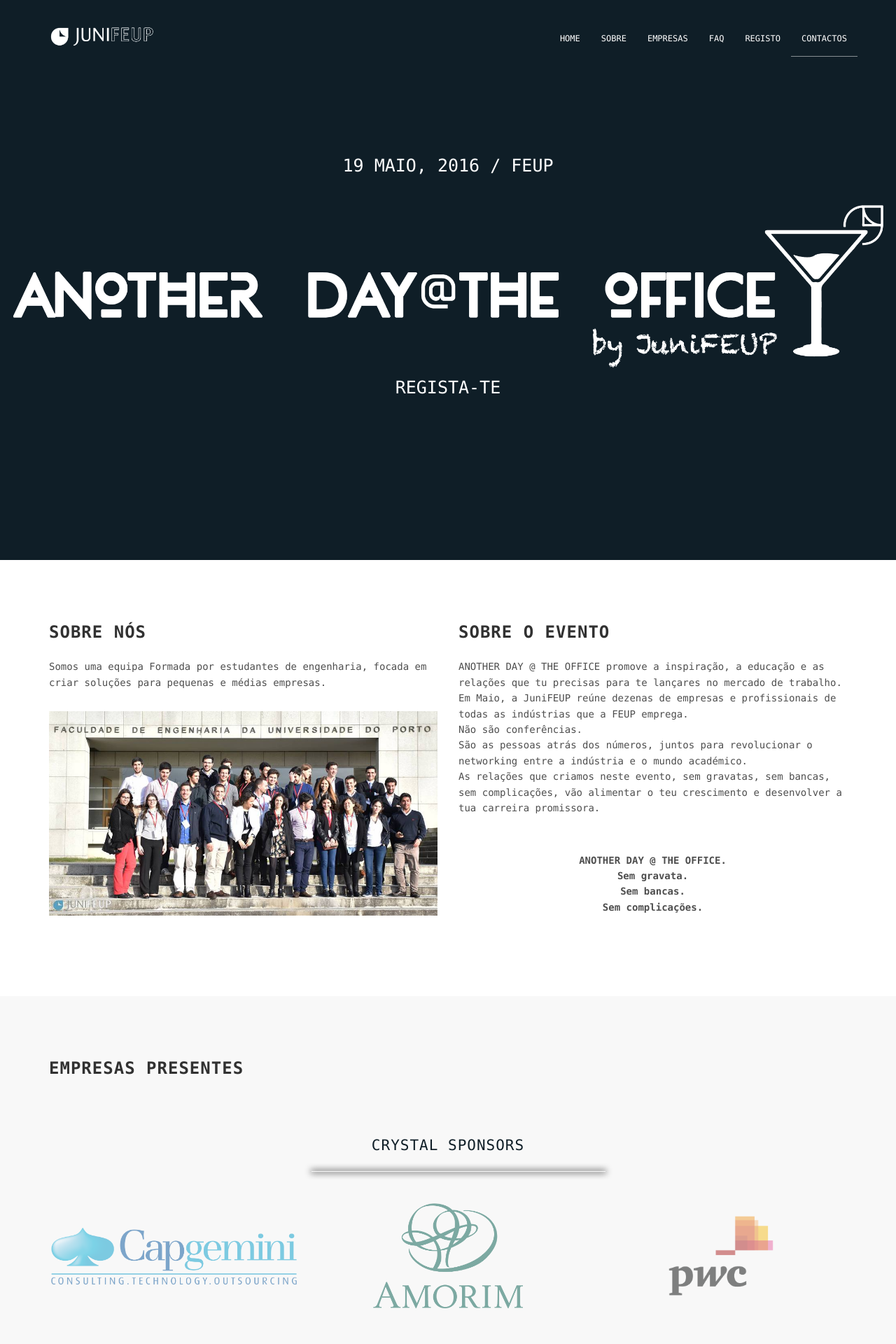
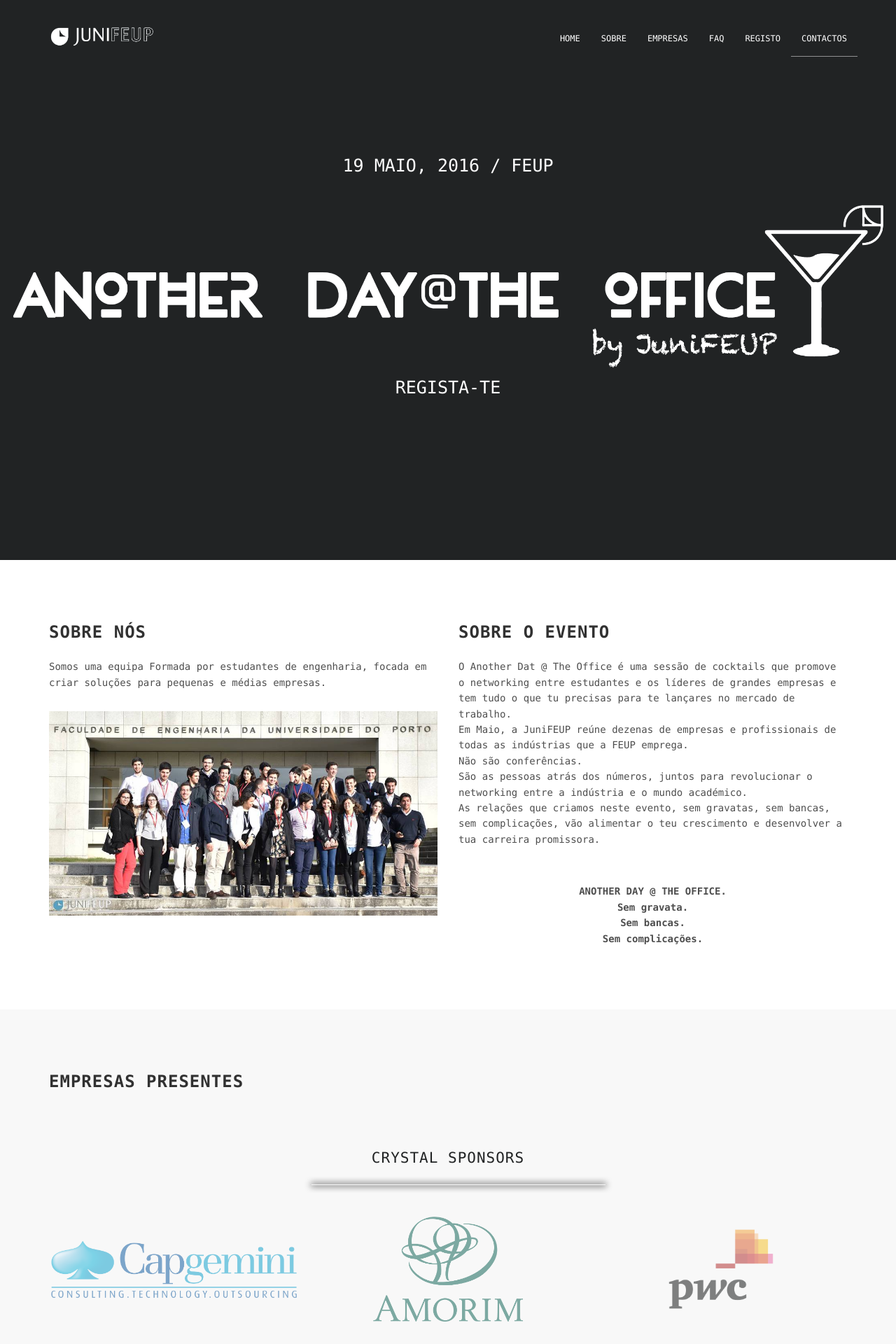
Before and after one commit to luisfmelo/ADATO, a PHP site: page / in a window 1280 px wide. Shown: the top 1920 px of the page at 70% size. Run offline with PHP 8.4, Linux system fonts and the light colour scheme; some libraries are stand-ins or nearby versions.

Commit message:
change color

```diff
--- a/assets/css/main.css
+++ b/assets/css/main.css
@@ -203,11 +203,11 @@ ul li {
 
 .btn-black {
   color: #fff;
-  background-color: rgb(15,30,39);/*#000;*/
+  background-color: rgb(33,35,36);/*#000;*/
 }
 .btn-black:hover, .btn-black:focus {
   color: #fff;
-  background-color: rgb(15,30,39);/*#000;*/
+  background-color: rgb(33,35,36);/*#000;*/
 }
 
 /*
@@ -229,14 +229,14 @@ ul li {
   background: url(../images/backgrounds/bg-1.jpg) no-repeat center center/cover;
 }
 .bg-image-1::before {
-  background-color: rgb(15,30,39);/*rgba(0, 0, 0, 0.7);*/
+  background-color: rgb(33,35,36);/*rgba(0, 0, 0, 0.7);*/
 }
 
 .bg-image-2 {
   background: url(../images/backgrounds/bg-2.jpg) no-repeat center bottom/cover;
 }
 .bg-image-2::before {
-  background-color: rgb(15,30,39);/*rgba(0, 0, 0, 0.7);*/
+  background-color: rgb(33,35,36);/*rgba(0, 0, 0, 0.7);*/
 }
 
 @media (min-width: 768px) {
@@ -260,7 +260,7 @@ ul li {
   margin: 0;
   padding-top: 10px;
   padding-bottom: 10px;
-  background-color: rgb(15,30,39);
+  background-color: rgb(33,35,36);
   -webkit-transition: all 0.2s linear 0s;
           transition: all 0.2s linear 0s;
 }
@@ -292,7 +292,7 @@ ul li {
 }
 
 .navbar-solid {
-  background-color: rgb(15,30,39) !important;
+  background-color: rgb(33,35,36) !important;
   padding: 0 !important;
   -webkit-transition: all 0.2s linear 0s;
           transition: all 0.2s linear 0s;
@@ -327,7 +327,7 @@ ul li {
   position: relative;
   text-align: center;
   /** MUDEI ESTA COR **/
-  background-color: rgb(15,30,39); /*rgb(15,30,39)!important;*/
+  background-color: rgb(33,35,36); /*rgb(15,30,39)!important;*/
 }
 .site-header::before {
   content: "";
@@ -336,7 +336,7 @@ ul li {
   right: 0;
   bottom: 0;
   left: 0;
-  background-color: rgb(15,30,39); /*rgba(0, 0, 0, 0.5);*/
+  background-color: rgb(33,35,36); /*rgba(0, 0, 0, 0.5);*/
 }
 .site-header .intro {
   color: #fff;
@@ -435,7 +435,7 @@ ul li {
  */
 .schedule-box {
   position: relative;
-  background-color: rgb(15,30,39); /*#000;*/
+  background-color: rgb(33,35,36); /*#000;*/
   color: #fff;
   text-align: center;
   padding: 50px 0;
@@ -541,7 +541,7 @@ ul li {
 }
 .faq .panel-default > .panel-heading {
   color: #FFF;
-  background-color: rgb(15,30,39);/*#000000;*/
+  background-color: rgb(33,35,36);/*#000000;*/
   border-color: #000;
   border-radius: 0;
   padding: 0;
@@ -609,7 +609,7 @@ ul li {
  * 7.0 Site-footer
  */
 .site-footer {
-  background-color: rgb(15,30,39);/*#000;*/
+  background-color: rgb(33,35,36);/*#000;*/
   color: #fff;
   text-align: center;
   padding: 30px 0;
@@ -644,7 +644,7 @@ ul li {
 
 .title
 {
-    color: rgb(15,30,39);
+    color: rgb(33,35,36);
     letter-spacing: 1px;
     margin: 50px 0 0 0;
     text-transform: uppercase;
@@ -653,7 +653,7 @@ ul li {
 }
 
 hr{
-  color: rgb(15,30,39);
+  color: rgb(33,35,36);
   border: 0;
   height: 0; /* Firefox... */
   box-shadow: 0 0 10px 1px black;
--- a/index.html
+++ b/index.html
@@ -98,7 +98,8 @@
           <h3 class="section-title multiple-title">Sobre o Evento</h3>
 
           <p style="width:100%;">
-            ANOTHER DAY @ THE OFFICE promove a inspiração, a educação e as relações que tu precisas
+            O Another Dat @ The Office é uma sessão de cocktails que promove o networking
+            entre estudantes e os líderes de grandes empresas e tem tudo o que tu precisas
             para te lançares no mercado de trabalho. <br />
             Em Maio, a JuniFEUP reúne dezenas de empresas e profissionais de todas as indústrias que a FEUP emprega. <br />
             Não são conferências. <br />
@@ -427,10 +428,10 @@
           <address>
             <p>
               <i class="fa fa-briefcase" aria-hidden="true"></i> JuniFEUP<br /><br />
-              <i class="fa fa-university" aria-hidden="true"></i> FEUP, sala B(-109)<br /><br />
+              <i class="fa fa-university" aria-hidden="true"></i> FEUP, sala B(-105)<br /><br />
               <i class="fa fa-map-marker" aria-hidden="true"></i> Rua Dr. Roberto Frias<br /><br />
               <i class="fa fa-phone" aria-hidden="true"></i> +351 225 081 554<br /><br />
-              <i class="fa fa-envelope-o" aria-hidden="true"></i> junifeup@junifeup.pt
+              <i class="fa fa-envelope-o" aria-hidden="true"></i> adato@junifeup.pt
             </p>
           </address>
         </div>
```
